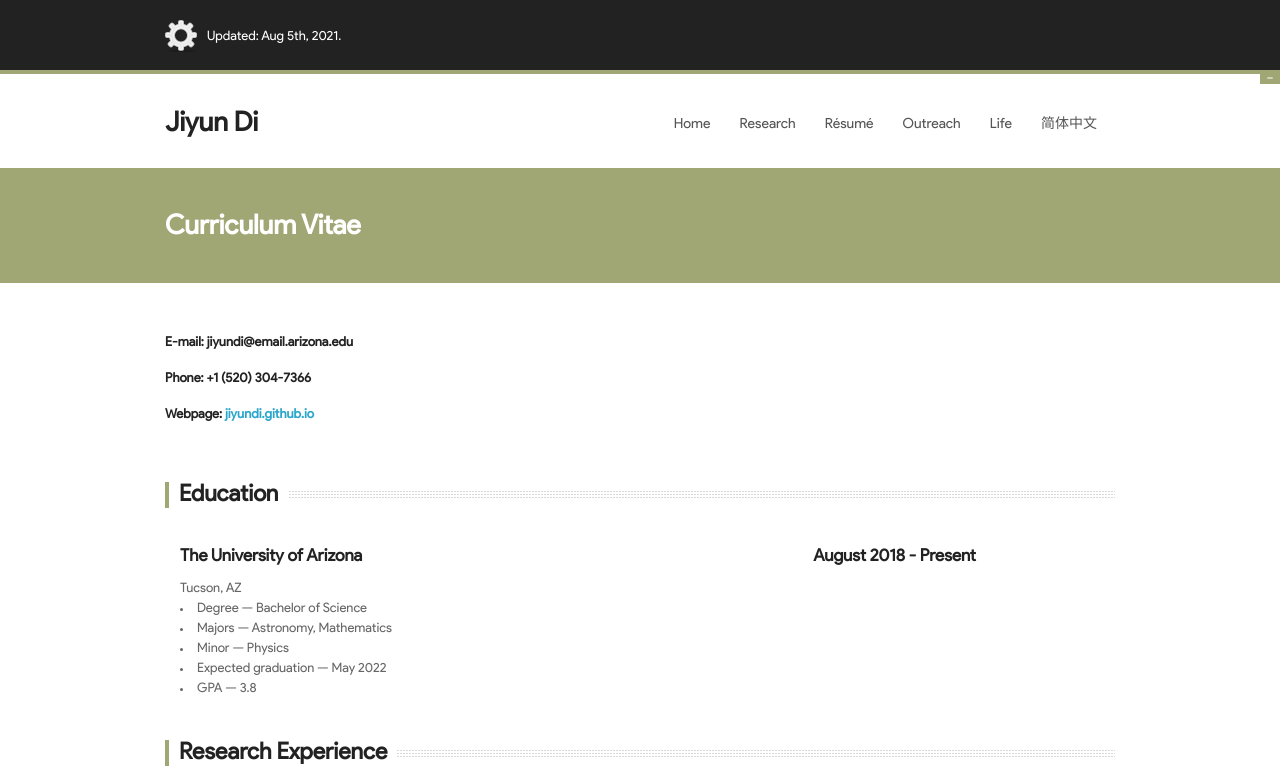
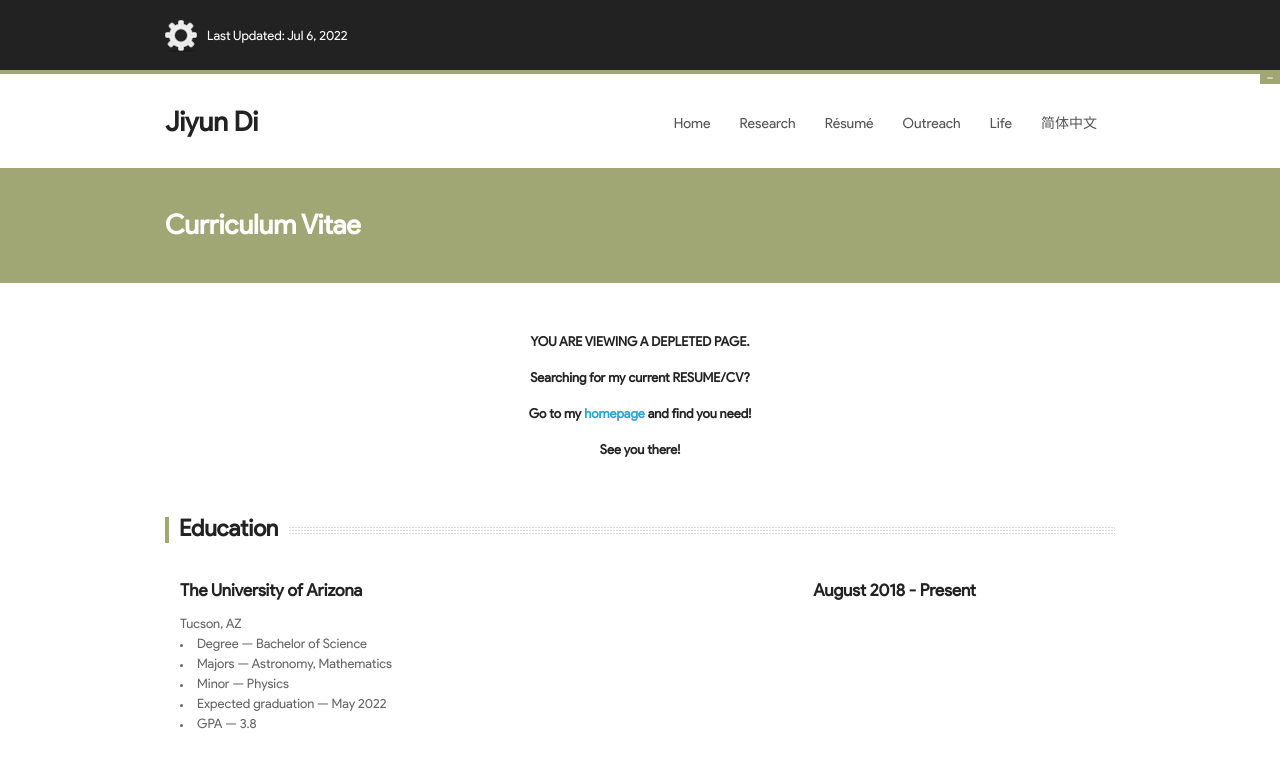
Before and after one commit to jiyundi/old, a plain HTML site: page resume.html in a window 1280 px wide. Both pictures are taken after a click on the link 1270 px from the left and 9 px from the top of the page. Shown: the top 774 px of the page. Drawn offline with Linux system fonts and the light colour scheme.

```diff
--- a/resume.html
+++ b/resume.html
@@ -30,7 +30,7 @@
 		<div class="twelve columns">
 			<img src="images/settings.png" class="pics" alt="info">
 			<div class="infotext">
-				 Updated: Aug 5th, 2021.
+				 Last Updated: Jul 6, 2022
 			</div>
 		</div>
 	</div>
@@ -94,9 +94,10 @@
 <div class="row">
 	<div class="twelve columns">
 		<h6>
-			<p>E-mail: jiyundi@email.arizona.edu</p>
-			<p>Phone: +1 (520) 304-7366</p>
-			<p>Webpage: <a href="https://jiyundi.github.io">jiyundi.github.io</a></p>
+			<p class="text-center">YOU ARE VIEWING A DEPLETED PAGE.</p>
+			<p class="text-center">Searching for my current RESUME/CV?</p>
+			<p class="text-center">Go to my <a href="https://jiyundi.github.io">homepage</a> and find you need!</p>
+			<p class="text-center">See you there!</p>
 		</h6>
 		<p class="text-center">&nbsp;</p>
 	</div>
```
Also changed, not shown: TBD.html (+1 -1 lines), index.html (+5 -5 lines), 1 other file.
